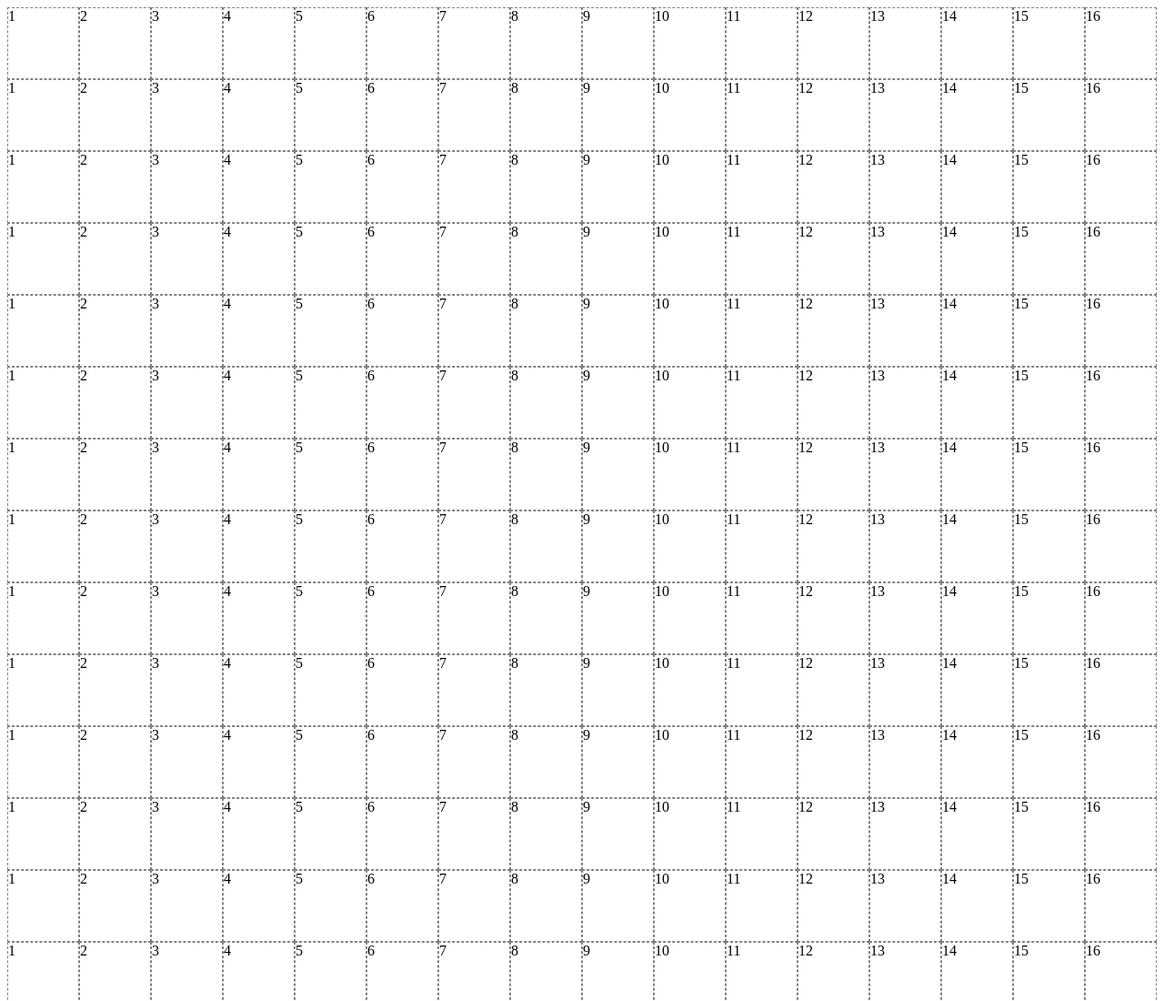
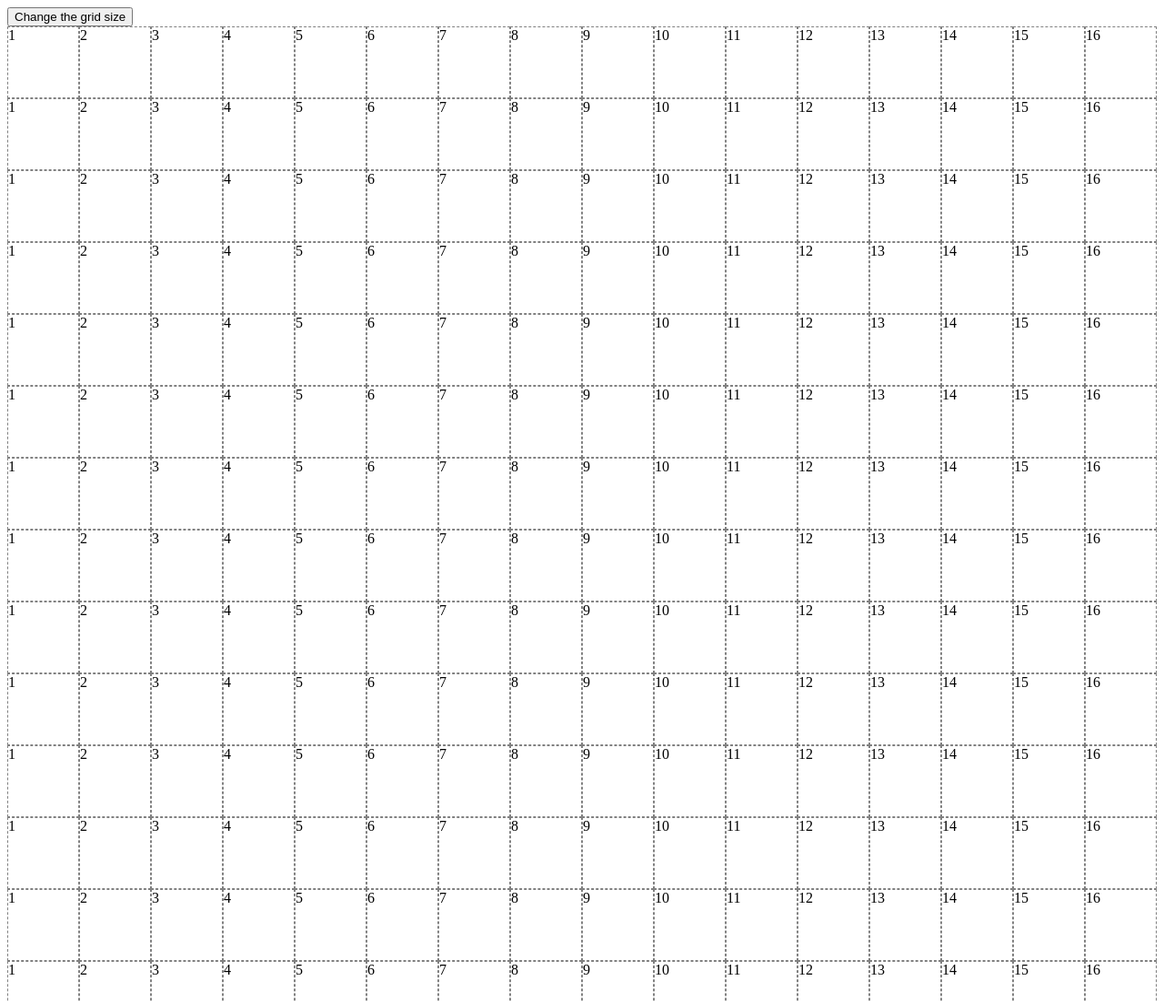
Before and after one commit to HASHHman/etch-a-sketch-, a plain HTML site: page index.html in a window 1280 px wide. Shown: the top 1100 px of the page at 91% size. Drawn offline with Linux system fonts and the light colour scheme.

Commit message:
Add the grid size button

```diff
--- a/index.html
+++ b/index.html
@@ -8,6 +8,7 @@
     <script src="script.js" defer></script>
 </head>
 <body>
+    <button id="sizeBtn">Change the grid size</button>
     <div class="container"></div>
 </body>
 </html>
```
